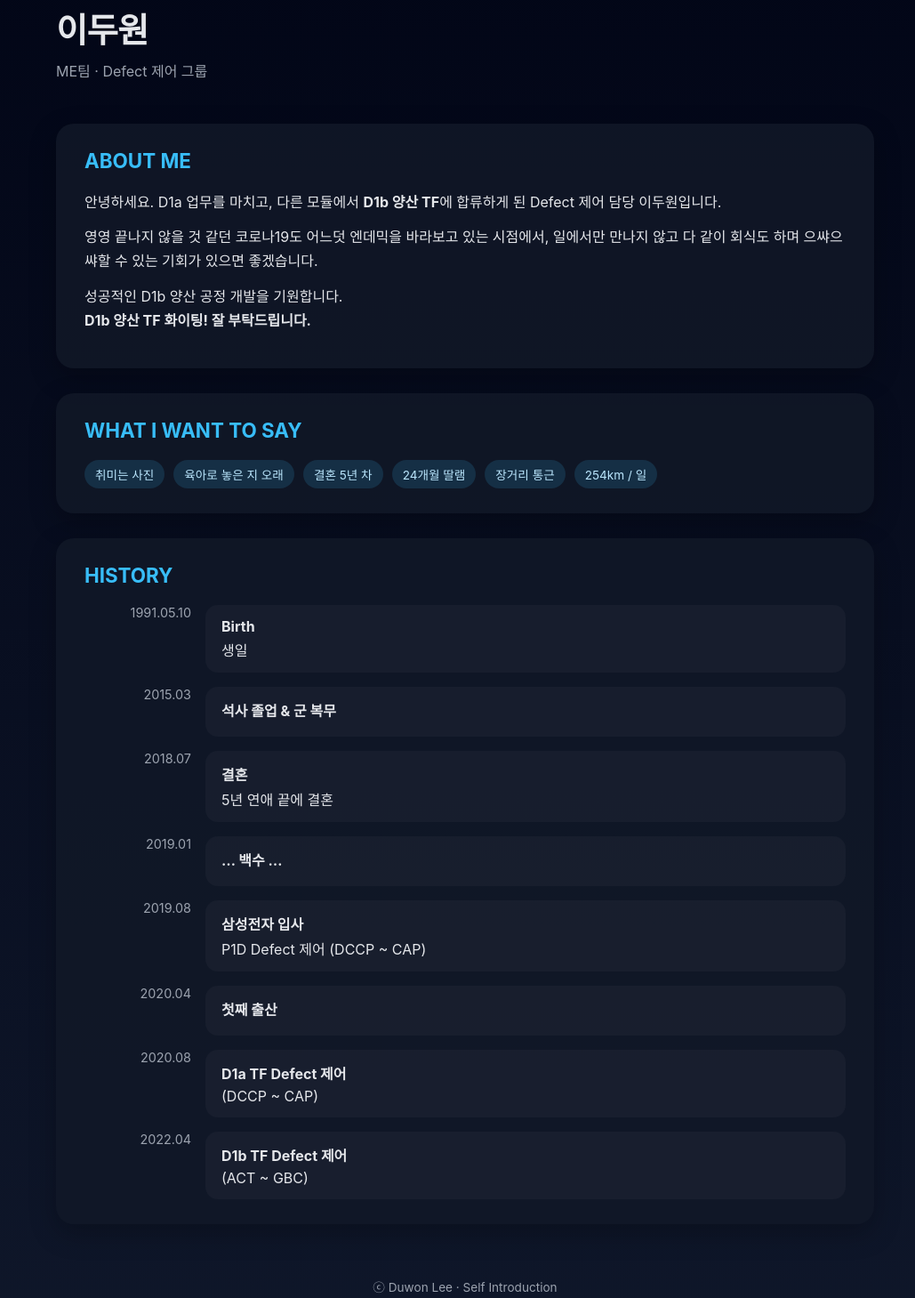
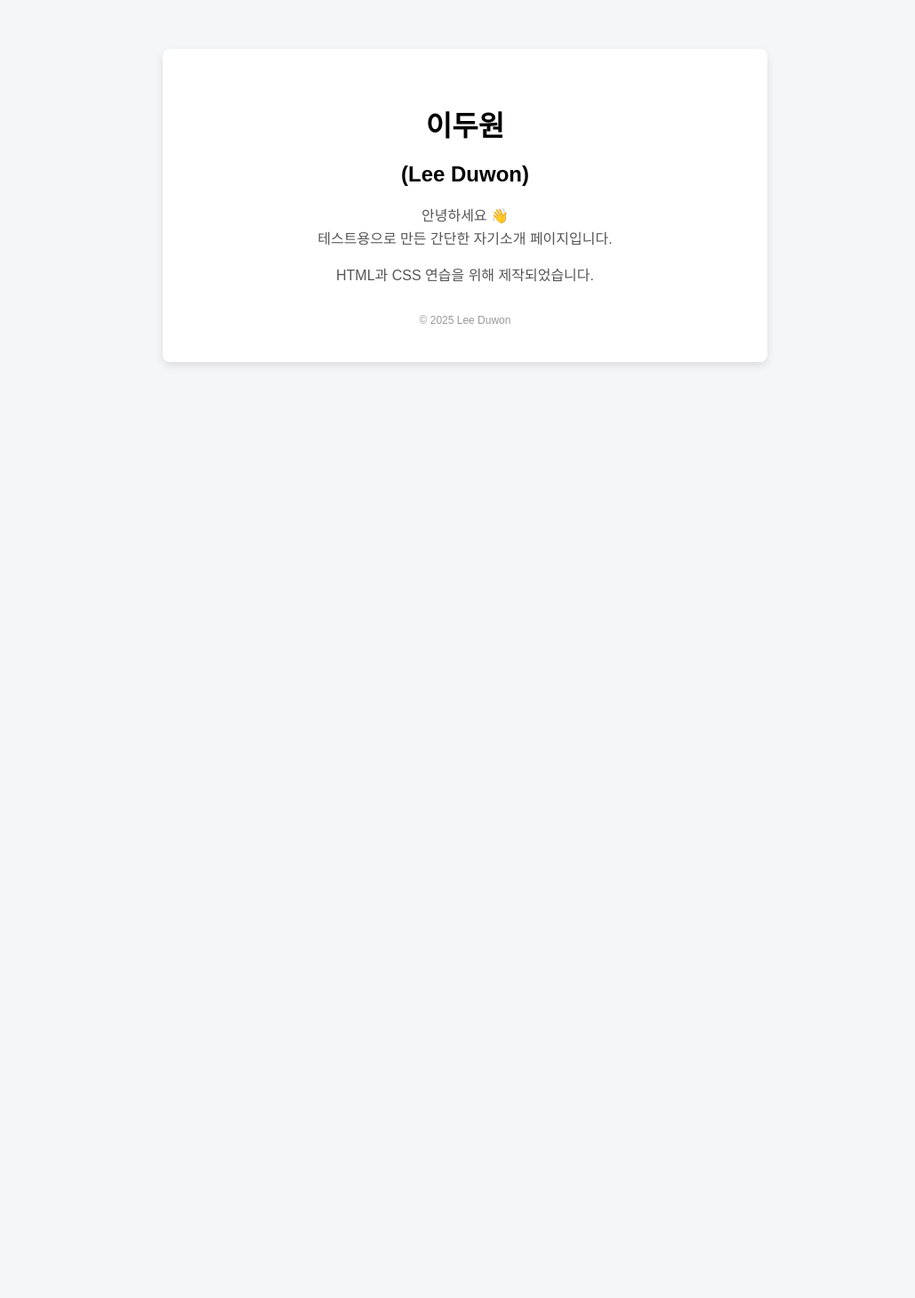
Before and after one commit to dlee21-m/dlee21-m.github.io, a plain HTML site: page index.html in a window 1280 px wide. Shown: the part 45-1504 px from the top of the page at 89% size, without its empty margins (117-1146 px from the left). After the commit the page ends 800 px from the top, so only its background shows below. Drawn offline with Linux system fonts and the light colour scheme.

Commit message:
index.html 업데이트

```diff
--- a/index.html
+++ b/index.html
@@ -1,233 +1,55 @@
-<!DOCTYPE html><html lang="ko">
+<!DOCTYPE html>
+<html lang="ko">
 <head>
-  <meta charset="UTF-8" />
-  <meta name="viewport" content="width=device-width, initial-scale=1.0" />
-  <title>About Me | 이두원</title>
+    <meta charset="UTF-8">
+    <title>이두원 | 소개 페이지</title>
     <style>
-    :root {
-      --bg: #0f172a;
-      --card: #111827;
-      --text: #e5e7eb;
-      --muted: #9ca3af;
-      --accent: #38bdf8;
-    }* { box-sizing: border-box; }
-
         body {
+            font-family: Arial, sans-serif;
+            background-color: #f4f6f8;
             margin: 0;
-  font-family: -apple-system, BlinkMacSystemFont, "Segoe UI", Roboto,
-    "Noto Sans KR", Helvetica, Arial, sans-serif;
-  background: linear-gradient(180deg, #020617, #0f172a);
-  color: var(--text);
+            padding: 0;
         }
-
         .container {
-  max-width: 960px;
-  margin: 0 auto;
-  padding: 48px 20px 80px;
+            max-width: 600px;
+            margin: 100px auto;
+            background: white;
+            padding: 40px;
+            border-radius: 8px;
+            box-shadow: 0 4px 10px rgba(0, 0, 0, 0.1);
+            text-align: center;
         }
-
-header {
-  margin-bottom: 48px;
+        h1 {
+            margin-bottom: 10px;
         }
-
-header h1 {
-  font-size: 2.4rem;
-  margin: 0 0 8px 0;
-  letter-spacing: -0.02em;
+        p {
+            color: #555;
+            line-height: 1.6;
         }
-
-header p {
-  margin: 0;
-  color: var(--muted);
+        footer {
+            margin-top: 30px;
+            font-size: 12px;
+            color: #999;
         }
-
-section {
-  background: rgba(17, 24, 39, 0.85);
-  border-radius: 20px;
-  padding: 28px 32px;
-  margin-bottom: 28px;
-  box-shadow: 0 10px 30px rgba(0, 0, 0, 0.25);
-}
-
-section h2 {
-  margin-top: 0;
-  margin-bottom: 20px;
-  font-size: 1.4rem;
-  color: var(--accent);
-}
-
-.about p {
-  line-height: 1.7;
-  margin: 0 0 12px 0;
-}
-
-.tags {
-  display: flex;
-  flex-wrap: wrap;
-  gap: 10px;
-}
-
-.tag {
-  padding: 6px 12px;
-  background: rgba(56, 189, 248, 0.15);
-  color: #bae6fd;
-  border-radius: 999px;
-  font-size: 0.85rem;
-  white-space: nowrap;
-}
-
-.timeline {
-  display: grid;
-  grid-template-columns: 1fr;
-  gap: 16px;
-}
-
-.event {
-  display: grid;
-  grid-template-columns: 120px 1fr;
-  gap: 16px;
-  align-items: start;
-}
-
-.event .date {
-  color: var(--muted);
-  font-size: 0.9rem;
-  text-align: right;
-}
-
-.event .content {
-  background: rgba(255, 255, 255, 0.03);
-  padding: 14px 18px;
-  border-radius: 14px;
-}
-
-.event .content strong {
-  display: block;
-  margin-bottom: 4px;
-}
-
-footer {
-  margin-top: 60px;
-  text-align: center;
-  color: var(--muted);
-  font-size: 0.85rem;
-}
-
-@media (max-width: 640px) {
-  .event {
-    grid-template-columns: 1fr;
-  }
-  .event .date {
-    text-align: left;
-  }
-}
-
     </style>
 </head>
 <body>
     <div class="container">
-    <header>
         <h1>이두원</h1>
-      <p>ME팀 · Defect 제어 그룹</p>
-    </header><section class="about">
-  <h2>ABOUT ME</h2>
+        <h2>(Lee Duwon)</h2>
+
         <p>
-    안녕하세요. D1a 업무를 마치고, 다른 모듈에서 <strong>D1b 양산 TF</strong>에
-    합류하게 된 Defect 제어 담당 이두원입니다.
+            안녕하세요 👋<br>
+            테스트용으로 만든 간단한 자기소개 페이지입니다.
         </p>
+
         <p>
-    영영 끝나지 않을 것 같던 코로나19도 어느덧 엔데믹을 바라보고 있는 시점에서,
-    일에서만 만나지 않고 다 같이 회식도 하며 으쌰으쌰할 수 있는 기회가 있으면
-    좋겠습니다.
+            HTML과 CSS 연습을 위해 제작되었습니다.
         </p>
-  <p>
-    성공적인 D1b 양산 공정 개발을 기원합니다.<br />
-    <strong>D1b 양산 TF 화이팅! 잘 부탁드립니다.</strong>
-  </p>
-</section>
-
-<section>
-  <h2>WHAT I WANT TO SAY</h2>
-  <div class="tags">
-    <span class="tag">취미는 사진</span>
-    <span class="tag">육아로 놓은 지 오래</span>
-    <span class="tag">결혼 5년 차</span>
-    <span class="tag">24개월 딸램</span>
-    <span class="tag">장거리 통근</span>
-    <span class="tag">254km / 일</span>
-  </div>
-</section>
-
-<section>
-  <h2>HISTORY</h2>
-  <div class="timeline">
-    <div class="event">
-      <div class="date">1991.05.10</div>
-      <div class="content">
-        <strong>Birth</strong>
-        생일
-      </div>
-    </div>
-
-    <div class="event">
-      <div class="date">2015.03</div>
-      <div class="content">
-        <strong>석사 졸업 & 군 복무</strong>
-      </div>
-    </div>
-
-    <div class="event">
-      <div class="date">2018.07</div>
-      <div class="content">
-        <strong>결혼</strong>
-        5년 연애 끝에 결혼
-      </div>
-    </div>
-
-    <div class="event">
-      <div class="date">2019.01</div>
-      <div class="content">
-        <strong>… 백수 …</strong>
-      </div>
-    </div>
-
-    <div class="event">
-      <div class="date">2019.08</div>
-      <div class="content">
-        <strong>삼성전자 입사</strong>
-        P1D Defect 제어 (DCCP ~ CAP)
-      </div>
-    </div>
-
-    <div class="event">
-      <div class="date">2020.04</div>
-      <div class="content">
-        <strong>첫째 출산</strong>
-      </div>
-    </div>
-
-    <div class="event">
-      <div class="date">2020.08</div>
-      <div class="content">
-        <strong>D1a TF Defect 제어</strong>
-        (DCCP ~ CAP)
-      </div>
-    </div>
-
-    <div class="event">
-      <div class="date">2022.04</div>
-      <div class="content">
-        <strong>D1b TF Defect 제어</strong>
-        (ACT ~ GBC)
-      </div>
-    </div>
-  </div>
-</section>
 
         <footer>
-  ⓒ Duwon Lee · Self Introduction
+            © 2025 Lee Duwon
         </footer>
-
     </div>
 </body>
 </html>
```
Lines whose indentation alone changed are shown as unchanged.
